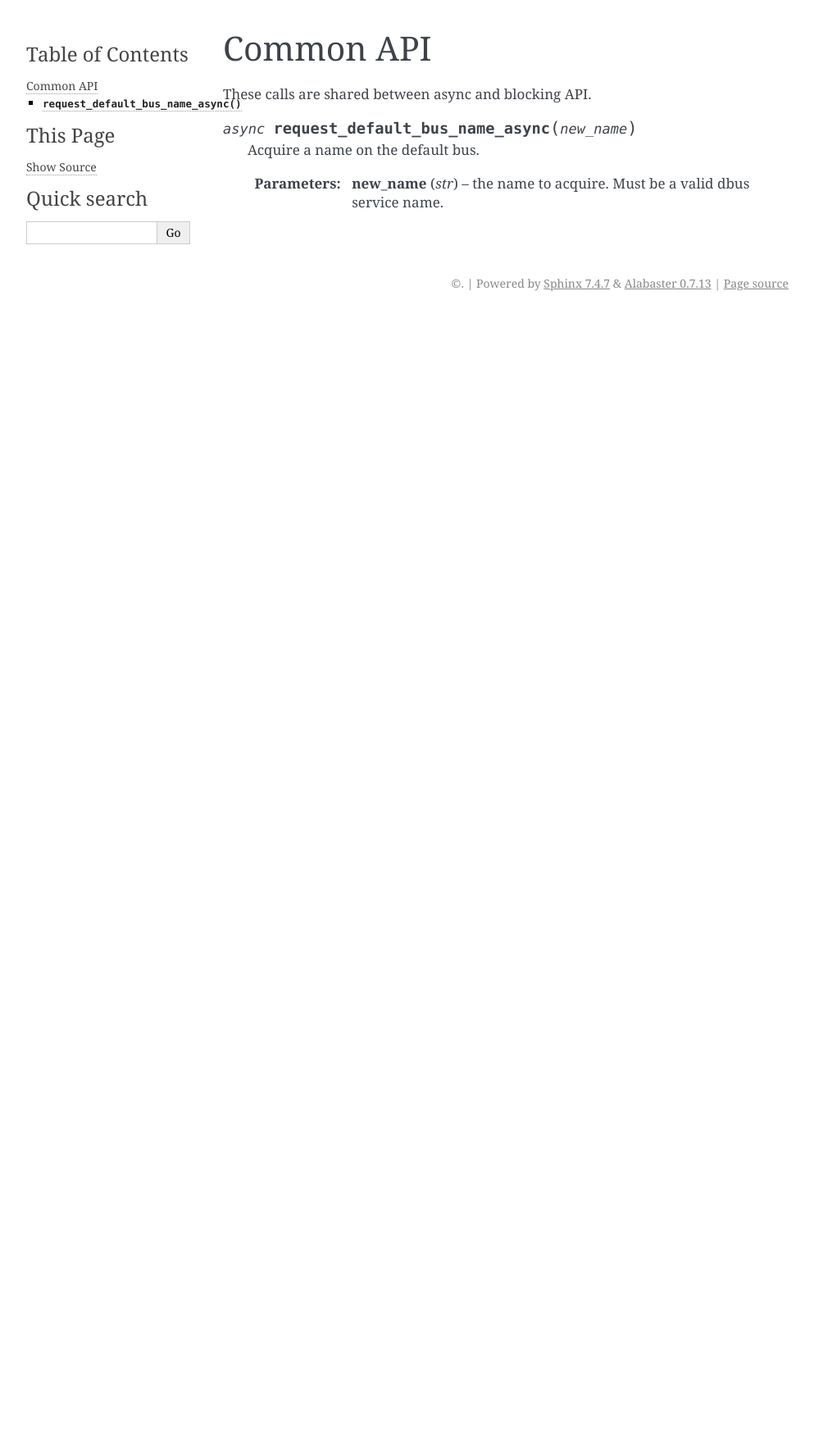
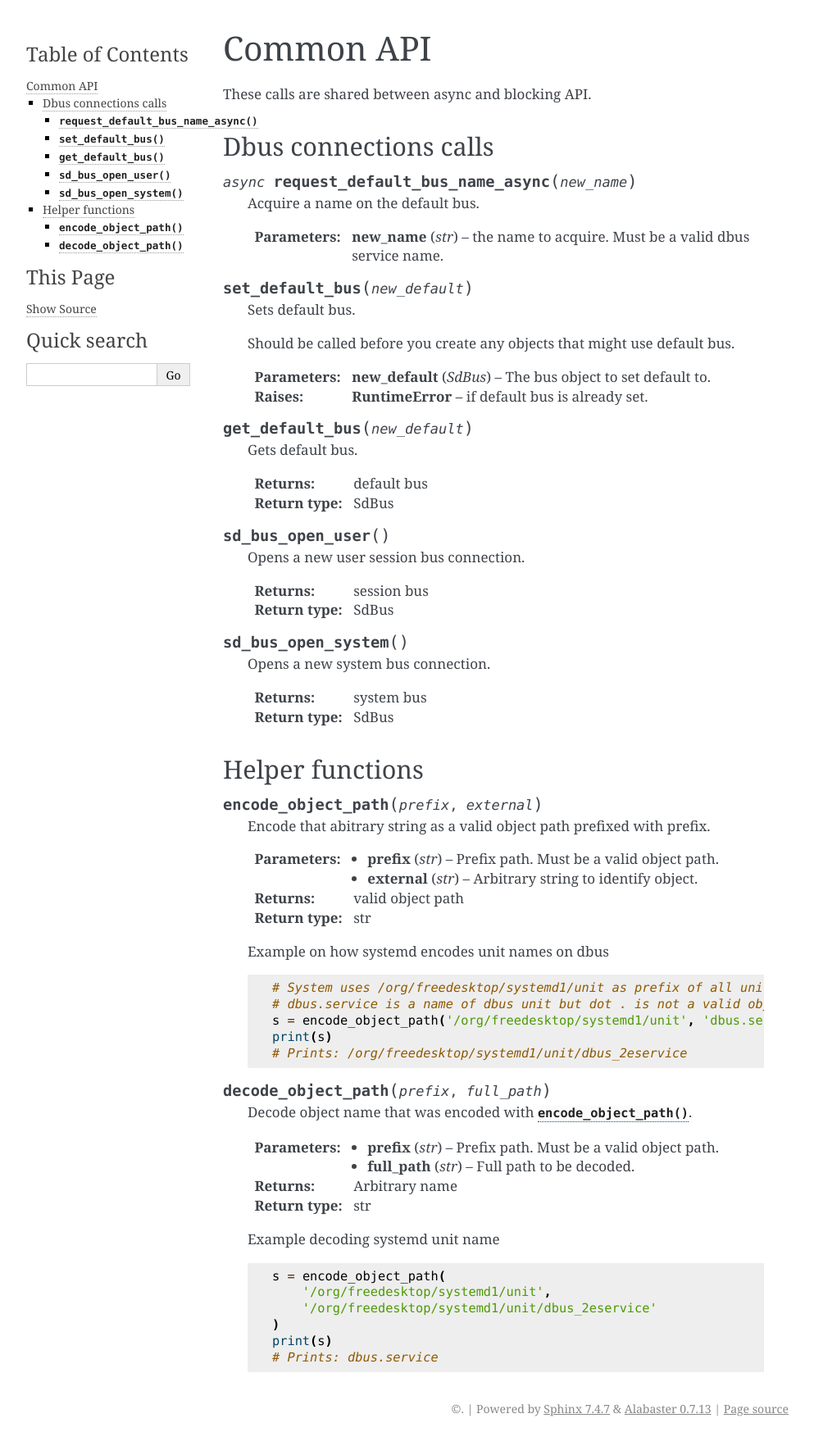
Before and after one commit to python-sdbus/python-sdbus, a Sphinx documentation site: the page built from docs/common_api.rst, in a window 1280 px wide. Shown: the whole page at 82% size, without its empty margins (148-1141 px from the left). Built offline with Sphinx 7.4.7, drawn with Linux system fonts in a browser that asks for light colours; before the commit the page ends 900 px from its top, so only the background shows below that.

Commit message:
docs: Added more functions to create connection and helpers

```diff
--- a/docs/common_api.rst
+++ b/docs/common_api.rst
@@ -2,6 +2,9 @@ Common API
 =======================
 
 These calls are shared between async and blocking API.
+
+Dbus connections calls
+++++++++++++++++++++++++++++++++++
 
 .. py:function:: request_default_bus_name_async(new_name)
     :async:
@@ -10,3 +13,74 @@ These calls are shared between async and blocking API.
 
     :param str new_name: the name to acquire.
         Must be a valid dbus service name.
+
+.. py:function:: set_default_bus(new_default)
+
+    Sets default bus.
+
+    Should be called before you create any objects that might use
+    default bus.
+
+    :param SdBus new_default: The bus object to set default to.
+    :raises RuntimeError: if default bus is already set.
+
+.. py:function:: get_default_bus(new_default)
+
+    Gets default bus.
+
+    :return: default bus
+    :rtype: SdBus
+
+.. py:function:: sd_bus_open_user()
+
+    Opens a new user session bus connection.
+
+    :return: session bus
+    :rtype: SdBus
+
+.. py:function:: sd_bus_open_system()
+
+    Opens a new system bus connection.
+
+    :return: system bus
+    :rtype: SdBus
+
+Helper functions
+++++++++++++++++++++++++++++++++++
+
+.. py:function:: encode_object_path(prefix, external)
+
+    Encode that abitrary string as a valid object path prefixed
+    with prefix.
+
+    :param str prefix: Prefix path. Must be a valid object path.
+    :param str external: Arbitrary string to identify object.
+    :return: valid object path
+    :rtype: str
+
+    Example on how systemd encodes unit names on dbus ::
+
+        # System uses /org/freedesktop/systemd1/unit as prefix of all units
+        # dbus.service is a name of dbus unit but dot . is not a valid object path
+        s = encode_object_path('/org/freedesktop/systemd1/unit', 'dbus.service')
+        print(s)
+        # Prints: /org/freedesktop/systemd1/unit/dbus_2eservice
+
+.. py:function:: decode_object_path(prefix, full_path)
+
+    Decode object name that was encoded with
+    :py:func:`encode_object_path`.
+
+    :param str prefix: Prefix path. Must be a valid object path.
+    :param str full_path: Full path to be decoded.
+    :return: Arbitrary name
+    :rtype: str
+
+    Example decoding systemd unit name ::
+
+        s = encode_object_path(
+            '/org/freedesktop/systemd1/unit',
+            '/org/freedesktop/systemd1/unit/dbus_2eservice'
+        )
+        print(s)
+        # Prints: dbus.service
--- a/docs/general.rst
+++ b/docs/general.rst
@@ -140,6 +140,9 @@ system bus otherwise.
 :py:func:`request_default_bus_name_async` can be used to acquire
 a service name on default bus.
 
+Use :py:func`sd_bus_open_user` and :py:func`sd_bus_open_system` to
+acquire a specific bus connection.
+
 
 * :ref:`genindex`
 * :ref:`modindex`
```
